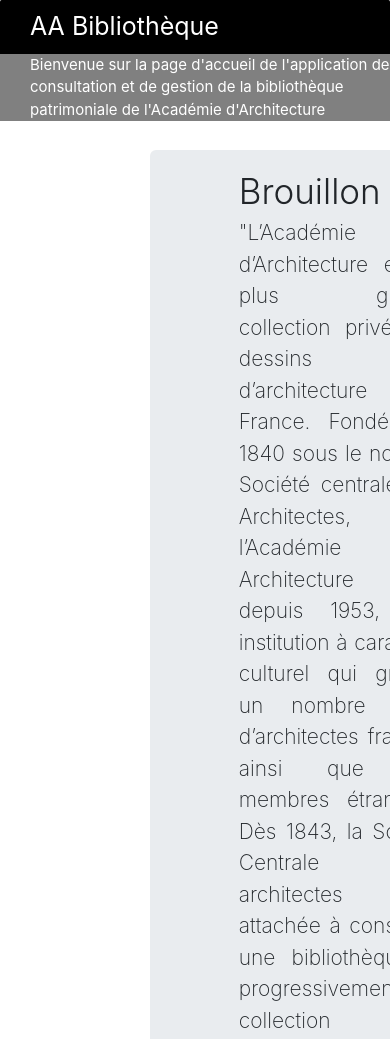
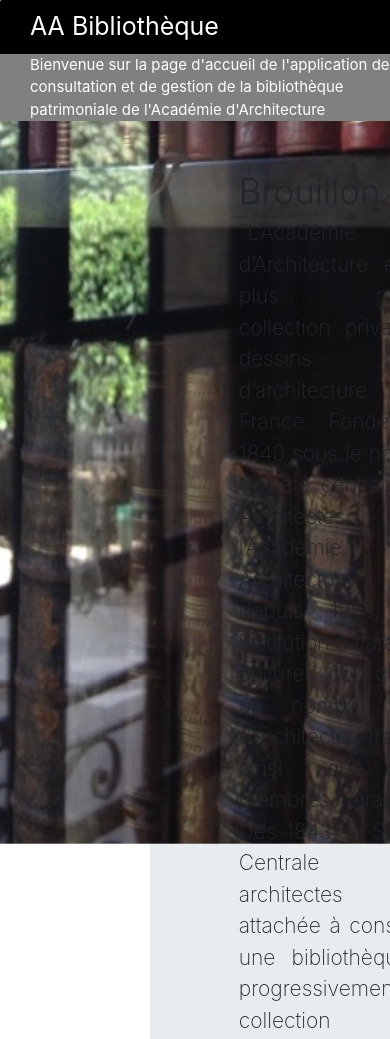
Before and after one commit to HeathcoteA/AcadArch, a Flask app: page / in a window 390 px wide; the page is wider, and only the part inside the window is pictured. Shown: the top 1039 px of that part. Run offline with Flask 2, Linux system fonts and the light colour scheme; some libraries are stand-ins or nearby versions.

Commit message:
image de fonds

```diff
--- a/BHAA/static/css/style.css
+++ b/BHAA/static/css/style.css
@@ -77,3 +77,22 @@ a {
   border-radius: 0.25rem;
   transition: color 0.15s ease-in-out, background-color 0.15s ease-in-out, border-color 0.15s ease-in-out, box-shadow 0.15s ease-in-out;
 }
+
+img.fondecran {
+ /* On met en place le fond d'écran */
+ min-height: 100%;
+ min-width: 1024px;
+ /* On indique un redimensionnement proportionnel */
+ width: 100%;
+ height: auto;
+ /* L'image est positionnée en haut à gauche */
+ position: fixed;
+ top: 0;
+ left: 0;
+}
+@media screen and (max-width: 1024px) { /* Le traitement est ici spécifique à l'image */
+ img.fondecran {
+ left: 50%;
+ margin-left: -512px; /* 50% */
+ }
+}
--- a/BHAA/templates/conteneur.html
+++ b/BHAA/templates/conteneur.html
@@ -6,6 +6,7 @@
     </head>
     <body>
       {% include "partials/header.html" %}
+      <img src="images/fonds.jpg" id="fondecran" class="fondecran" alt="fonds d'écran"/>
       {% block corps %}
       {% endblock %}
       {% block catalogue %}
```
Also changed, not shown: BHAA/static/images/fonds.jpg (added).
